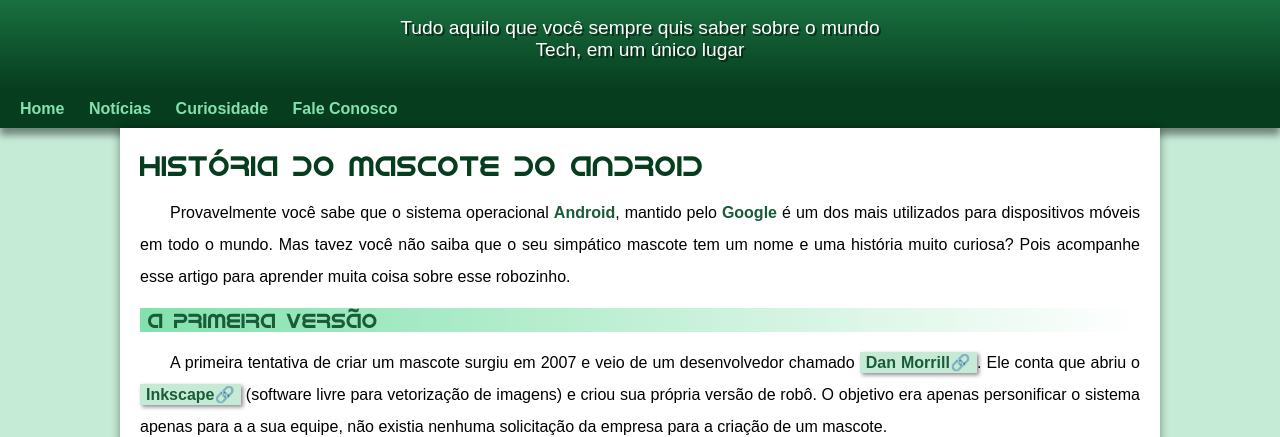
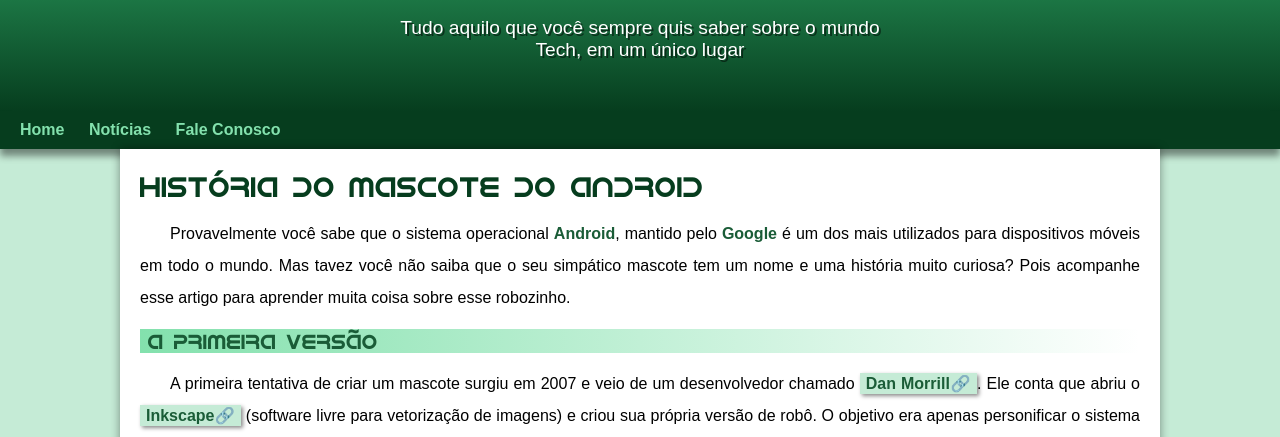
Before and after one commit to manoel77wilso/projeto-android, a plain HTML site: page index.html in a window 1280 px wide. Shown: the part 100-537 px from the top of the page. Drawn offline with Linux system fonts and the light colour scheme.

Commit message:
problema padding corrigido

```diff
--- a/estilo/style.css
+++ b/estilo/style.css
@@ -63,6 +63,7 @@ header > p{
     padding-right: 10px;
     padding-left: 10px;
     margin: auto;
+    padding-bottom: 50px;
     text-shadow: 2px 2px 0px rgba(0, 0, 0, 0.513); /*sombra no p*/
 }
 
--- a/index.html
+++ b/index.html
@@ -18,7 +18,6 @@
     <nav>
         <a href="#">Home</a>
         <a href="#">Notícias</a>
-        <a href="#">Curiosidade</a>
         <a href="#">Fale Conosco</a>
     </nav>
     <main>
```
